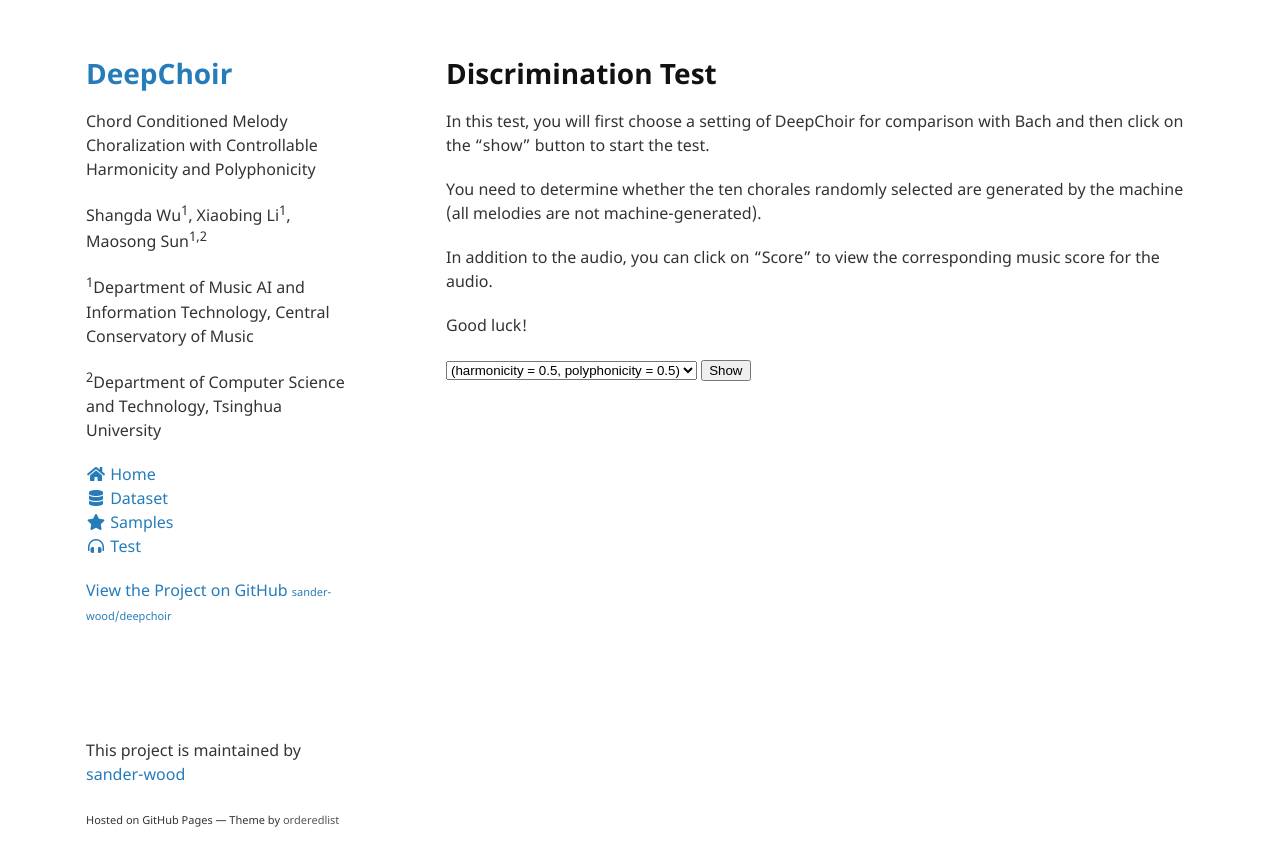
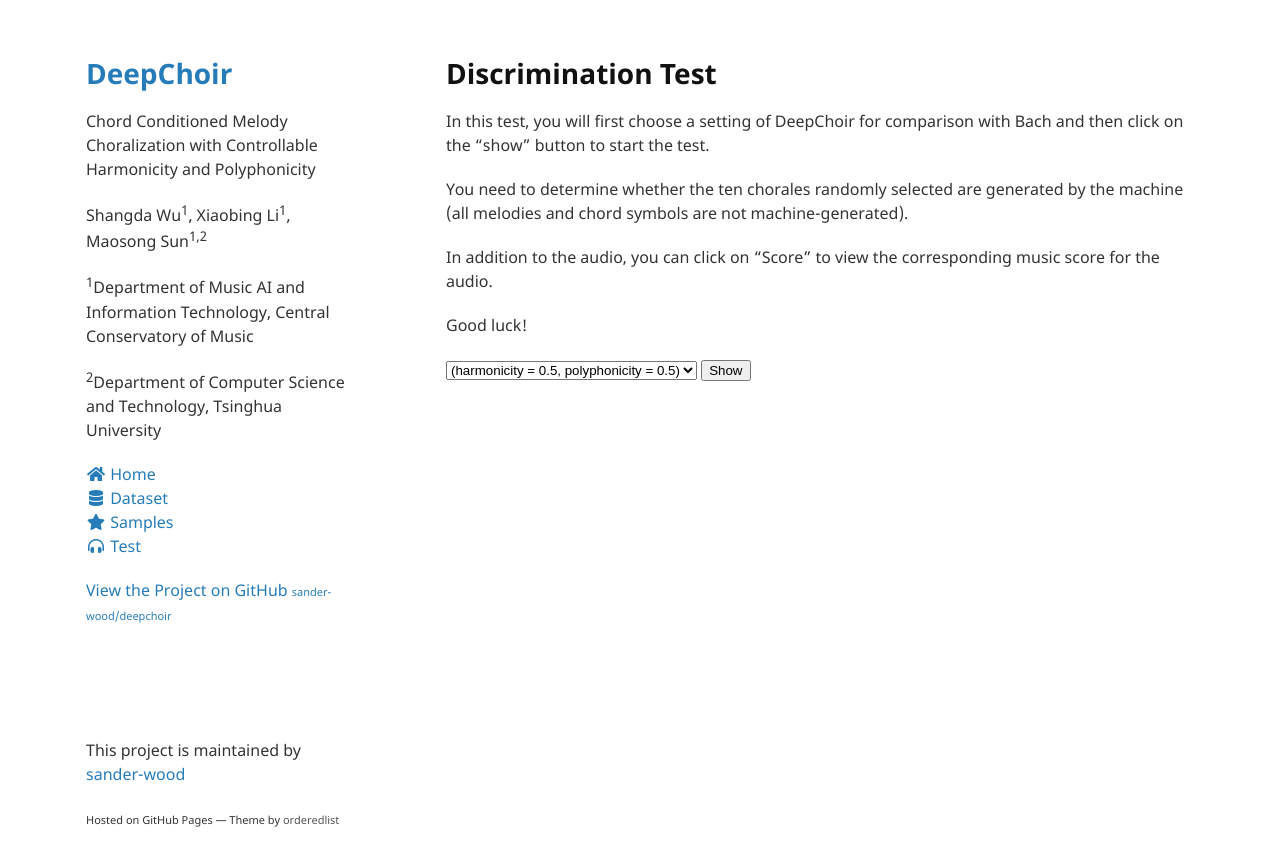
Before and after one commit to sander-wood/deepchoir, a Jekyll site: the page built from test.md, in a window 1280 px wide. Shown: the top 866 px of the page. Built offline with Jekyll 4.4.1, drawn with Linux system fonts in a browser that asks for light colours; nearby versions of some CDN libraries.

Commit message:
Update test.md

```diff
--- a/test.md
+++ b/test.md
@@ -7,7 +7,7 @@
 
 In this test, you will first choose a setting of DeepChoir for comparison with Bach and then click on the "show" button to start the test.
 
-You need to determine whether the ten chorales randomly selected are generated by the machine (all melodies are not machine-generated).
+You need to determine whether the ten chorales randomly selected are generated by the machine (all melodies and chord symbols are not machine-generated).
 
 In addition to the audio, you can click on "Score" to view the corresponding music score for the audio.
 
```
